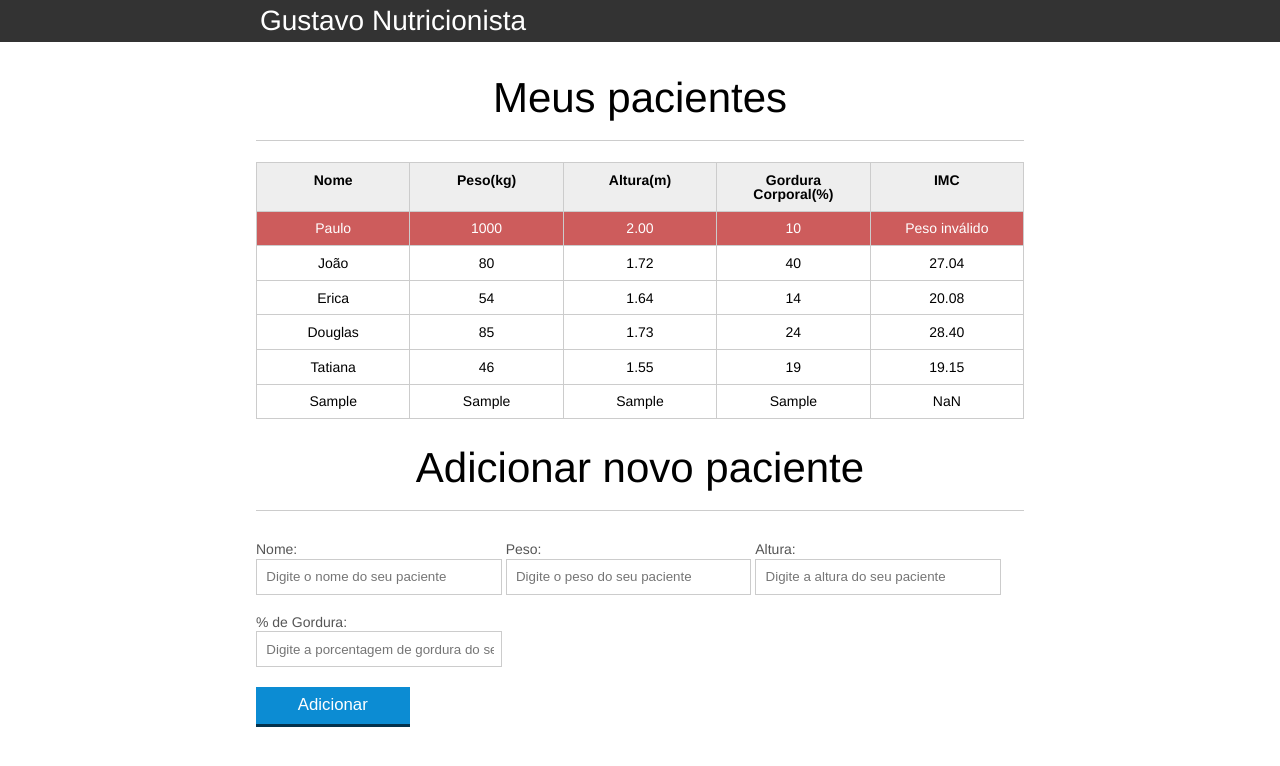
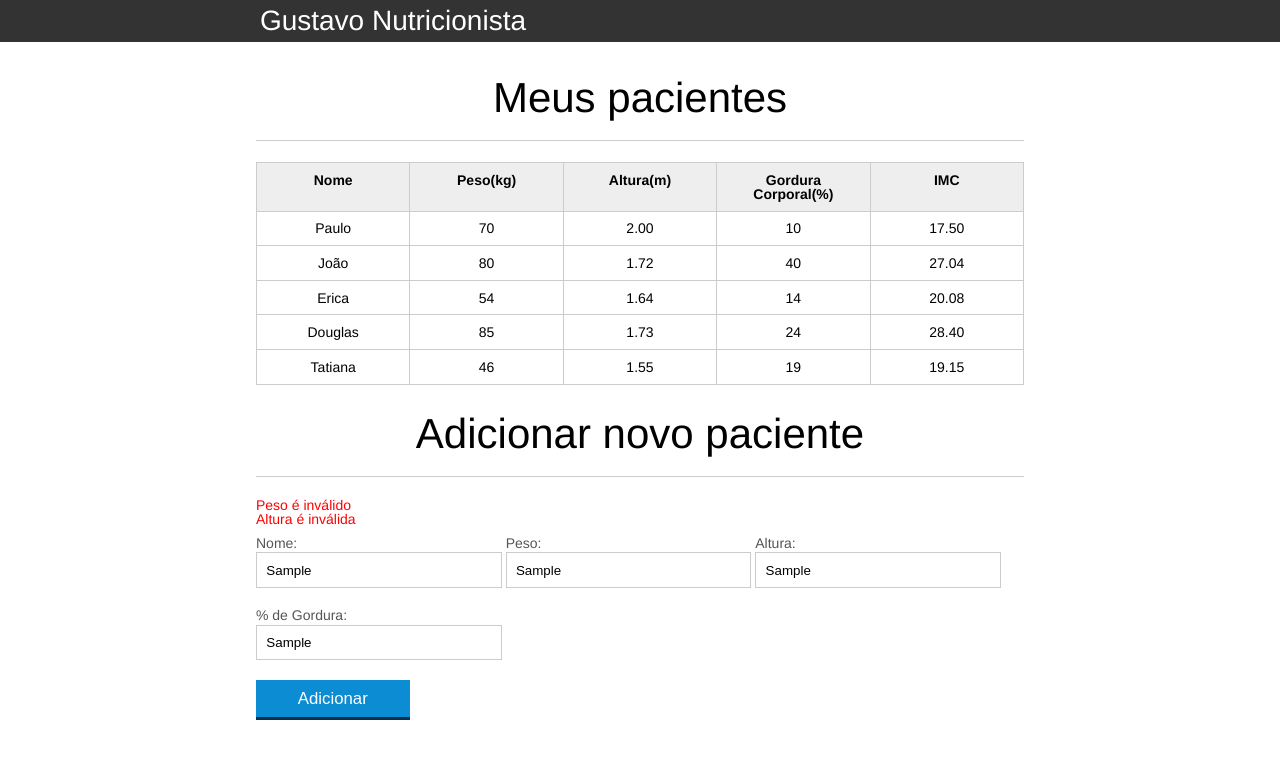
Before and after one commit to guuhschmaltz/js-introduction-alura, a plain HTML site: page index.html in a window 1280 px wide. Both pictures are taken after typing "Sample", "Sample", "Sample", "Sample" into the empty fields and a click on the button "Adicionar". Drawn offline with Linux system fonts and the light colour scheme.

Commit message:
adicionado validação do formulario, reset de: mensagens de erro, campos do form ao adicionar usuario

```diff
--- a/css/index.css
+++ b/css/index.css
@@ -140,3 +140,7 @@ button[disabled=disabled], button:disabled {
 	background-color: indianred;
 	color: white;
 }
+
+#mensagens-erro{
+	color: red;
+}
--- a/index.html
+++ b/index.html
@@ -33,7 +33,7 @@
 					<tbody id="tabela-pacientes">
 						<tr class="paciente">
 							<td class="info-nome">Paulo</td>
-							<td class="info-peso">1000</td>
+							<td class="info-peso">70</td>
 							<td class="info-altura">2.00</td>
 							<td class="info-gordura">10</td>
 							<td class="info-imc">0</td>
@@ -74,6 +74,7 @@
 			</section>
 			<section class="container">
 				<h2 id="titulo-form">Adicionar novo paciente</h2>
+				<ul id="mensagens-erro"></ul>
 				<form id="form-adiciona">
 					<div class="grupo">
 						<label for="nome">Nome:</label>
--- a/js/calcula-imc.js
+++ b/js/calcula-imc.js
@@ -11,6 +11,24 @@ function calculaImc(peso,altura){
     return imc.toFixed(2);//Duas casas decimais
 }
 
+function validaPeso(peso){
+
+    if (peso >= 0 && peso <= 1000) {
+        return true;
+    } else {
+        return false;
+    }
+}
+
+function validaAltura(altura) {
+
+    if (altura >= 0 && altura <= 3.0) {
+        return true;
+    } else {
+        return false;
+    }
+}
+
 var pacientes = document.querySelectorAll('.paciente');
 
 for(i = 0; i < pacientes.length; i++) {
@@ -19,8 +37,8 @@ for(i = 0; i < pacientes.length; i++) {
     var altura = pacientes[i].querySelector('.info-altura').textContent;
     var imcEl = pacientes[i].querySelector('.info-imc');
 
-    var pesoEhValido = true;
-    if (peso <= 0 || peso >= 250)
+    var pesoEhValido = validaPeso(peso);
+    if (!pesoEhValido)
     {
         pesoEhValido = false;
         imcEl.textContent = 'Peso inválido';
@@ -28,14 +46,15 @@ for(i = 0; i < pacientes.length; i++) {
         pacientes[i].classList.add('paciente-invalido');
     }
 
-    var alturaEhValida = true;
-    if (altura <= 0 || altura >= 3.00)
+    var alturaEhValida = validaAltura(altura);
+    if (!alturaEhValida)
     {
         alturaEhValida = false;
         imcEl.textContent = 'Altura inválida';
         //pacientes[i].style.color = 'red'; Ao invés de modificarmos o CSS pelo JavaScript, devemos atribuir uma classe ao elemento
         pacientes[i].classList.add('paciente-invalido');
     }
+
     if (pesoEhValido === true && alturaEhValida === true)
     {
        var imc = calculaImc(peso,altura);
--- a/js/form.js
+++ b/js/form.js
@@ -5,12 +5,21 @@ botaoAdicionar.addEventListener("click", function(event) {
     var form = document.querySelector("#form-adiciona");
     var paciente = obterPacienteDoFormulario(form);
     var pacienteTr = montaTr(paciente);
+    var erros = validaPaciente(paciente);
+    if(erros.length > 0){
+        exibeMensagensDeErro(erros);
+
+        return;
+    }
 
     //Adicionando o paciente na tabela
     var tabela = document.querySelector("#tabela-pacientes");
     tabela.appendChild(pacienteTr);
 
-    form.reset();
+    //Resetando formulario após adicionar com sucesso
+    form.reset();   //Resetando campos
+    var mensagensDeErro = document.querySelector("#mensagens-erro"); // Capturando erros
+    mensagensDeErro.innerHTML = ""; // Resetando erros que foram exibidos
 });
 
 function obterPacienteDoFormulario(form){
@@ -53,3 +62,28 @@ function montaTd(dado, classe){
 
     return td;
 }
+
+function validaPaciente(paciente) {
+    var erros = [];
+
+    if (paciente.nome.length <= 0) erros.push('O Nome não pode ser em branco');
+    if (paciente.peso.length <= 0) erros.push('O Peso não pode ser em branco');
+    if (paciente.altura.length <= 0) erros.push('A Altura não pode ser em branco');
+    if (paciente.gordura.length <= 0) erros.push('O percentual de gordura não pode ser em branco');
+
+    if (!validaPeso(paciente.peso))  erros.push('Peso é inválido'); //Se for um if simples podemos remover as {}
+    if (!validaPeso(paciente.altura)) erros.push('Altura é inválida');
+
+    return erros;
+}
+
+
+function exibeMensagensDeErro(erros){
+    var ul = document.querySelector('#mensagens-erro');
+    ul.innerHTML = "" //Apagar as mensagens de erro anteriores como se fosse um reset para não mostrar erros infinitos
+    erros.forEach(function(erro){
+        var li = document.createElement('li');
+        li.textContent = erro;
+        ul.appendChild(li);
+    });
+}
```
